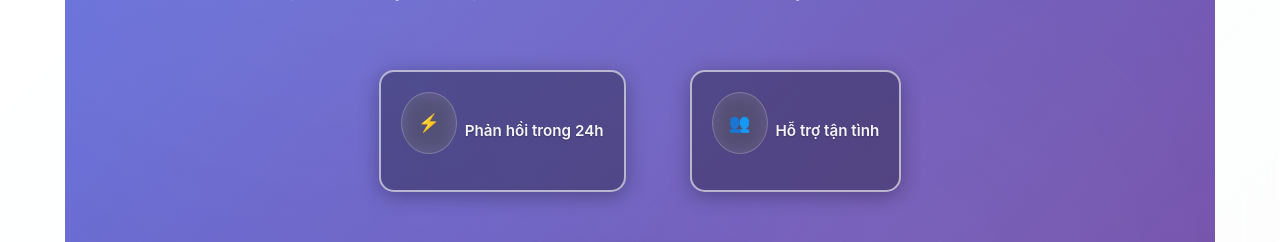
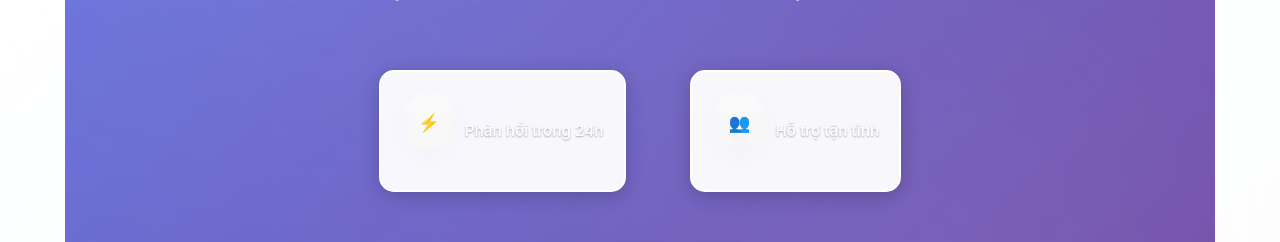
Before and after one commit to ngoclaithe/localby, a React (Create React App) app: page /contact in a window 1280 px wide. Shown: the part 459-701 px from the top of the page. Built offline with nearby package versions, Linux system fonts and the light colour scheme; no server answers; a web font is replaced by a local one.

Commit message:
Tạo background trắng đặc và text đen đậm cho độ tương phản tối đa
cgen-5711989cc7f34194bf7652e198df9a93

```diff
--- a/src/HomeGenZ.css
+++ b/src/HomeGenZ.css
@@ -148,14 +148,14 @@
 
 .stat-item {
   text-align: center;
-  background: rgba(0, 0, 0, 0.3);
+  background: rgba(255, 255, 255, 0.95);
   backdrop-filter: blur(10px);
   padding: 20px;
   border-radius: 15px;
-  border: 2px solid rgba(255, 255, 255, 0.6);
+  border: 2px solid rgba(255, 255, 255, 1);
   min-width: 100px;
   transition: transform 0.3s ease;
-  box-shadow: 0 4px 20px rgba(0, 0, 0, 0.3);
+  box-shadow: 0 4px 20px rgba(0, 0, 0, 0.2);
 }
 
 .stat-item:hover {
@@ -166,17 +166,17 @@
   display: block;
   font-size: 2rem;
   font-weight: 900;
-  color: #ffd700;
-  text-shadow: 0 2px 8px rgba(0, 0, 0, 0.8);
+  color: #1e293b;
+  text-shadow: none;
 }
 
 .stat-label {
   display: block;
-  color: #ffffff;
+  color: #475569;
   font-weight: 700;
   font-size: 0.95em;
   margin-top: 5px;
-  text-shadow: 0 2px 8px rgba(0, 0, 0, 0.8);
+  text-shadow: none;
   text-transform: uppercase;
   letter-spacing: 0.5px;
 }
```
